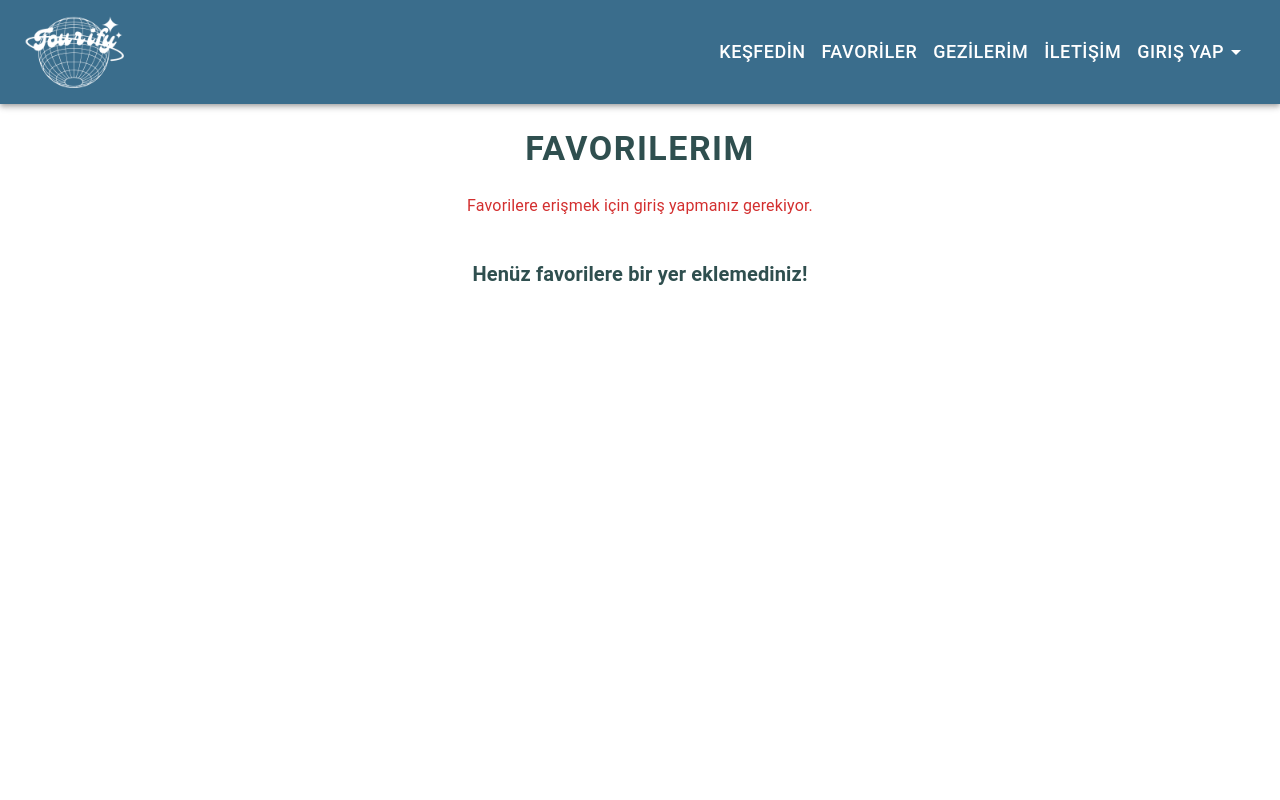
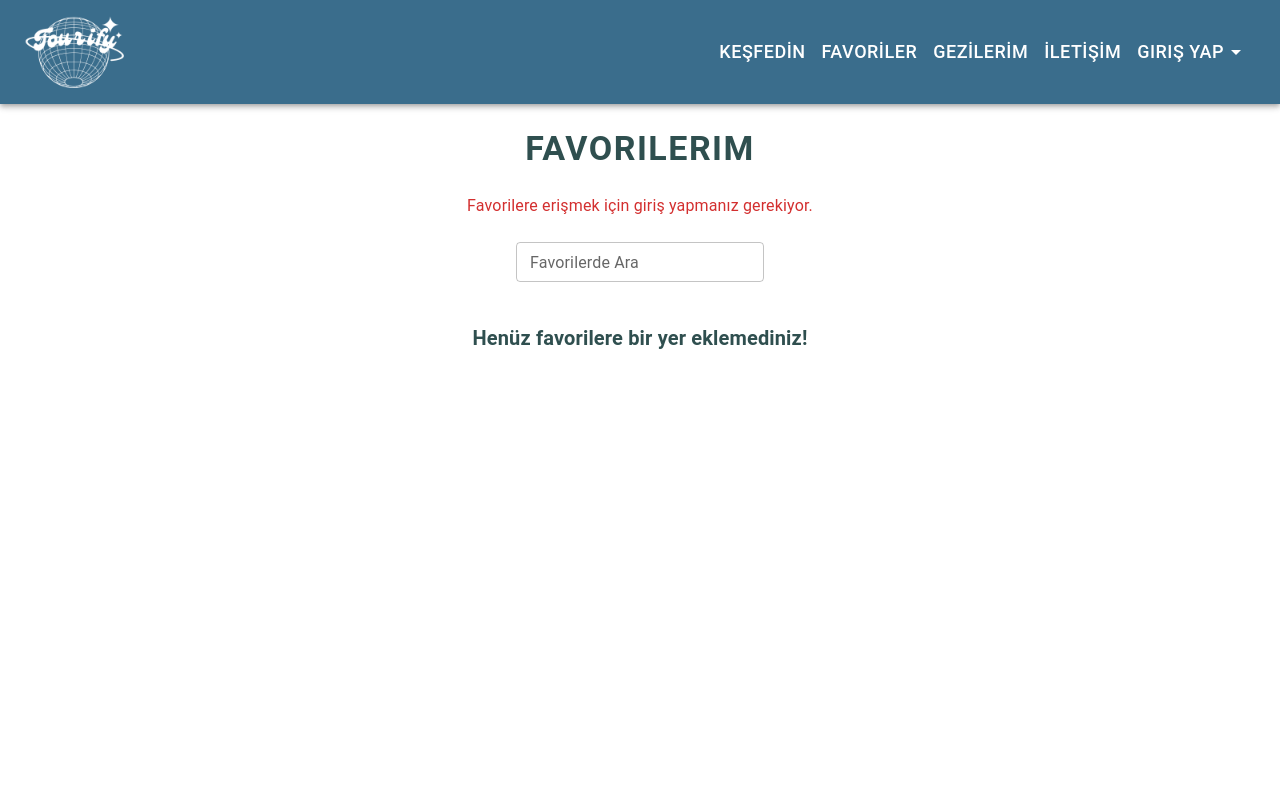
Before and after one commit to enissemerci/Tourify, a React (Vite) app: page /favorites in a window 1280 px wide. Shown: the top 800 px of the page. Built offline with nearby package versions, Linux system fonts and the light colour scheme.

Commit message:
search eklendi

```diff
--- a/src/pages/Favorites.jsx
+++ b/src/pages/Favorites.jsx
@@ -1,11 +1,12 @@
 import React, { useState, useEffect } from "react";
-import { Box, Typography, IconButton } from "@mui/material";
+import { Box, Typography, IconButton, TextField } from "@mui/material";
 import FavoriteIcon from "@mui/icons-material/Favorite";
 import axios from "axios";
 
 const Favorites = () => {
   const [favorites, setFavorites] = useState([]); // Favoriler
   const [error, setError] = useState("");
+  const [searchTerm, setSearchTerm] = useState(""); // Arama terimi
 
   const user = JSON.parse(localStorage.getItem("user")); // Kullanıcı bilgisi
 
@@ -75,6 +76,14 @@ const Favorites = () => {
     }
   };
 
+  const handleSearch = (e) => {
+    setSearchTerm(e.target.value);
+  };
+
+  const filteredFavorites = favorites.filter((item) =>
+    item.placeName.toLowerCase().includes(searchTerm.toLowerCase())
+  );
+
   const renderFavorites = () => (
     <Box
       sx={{
@@ -86,7 +95,7 @@ const Favorites = () => {
         margin: "0 auto",
       }}
     >
-      {favorites.map((item, index) => (
+      {filteredFavorites.map((item, index) => (
         <Box
           key={index}
           sx={{
@@ -154,7 +163,19 @@ const Favorites = () => {
         </Typography>
       )}
 
-      {favorites.length > 0 ? (
+      {/* Arama Çubuğu */}
+      <Box sx={{ display: "flex", justifyContent: "center", mb: 3 }}>
+        <TextField
+          label="Favorilerde Ara"
+          variant="outlined"
+          size="small"
+          value={searchTerm}
+          onChange={handleSearch}
+          sx={{ maxWidth: "400px" }}
+        />
+      </Box>
+
+      {filteredFavorites.length > 0 ? (
         renderFavorites()
       ) : (
         <Typography
--- a/src/pages/PastTravels.jsx
+++ b/src/pages/PastTravels.jsx
@@ -1,19 +1,33 @@
 import React, { useState, useEffect } from "react";
-import { Box, Typography, IconButton } from "@mui/material";
+import { Box, Typography, IconButton, TextField } from "@mui/material";
 import DirectionsCarIcon from "@mui/icons-material/DirectionsCar"; // Araba ikonu
 import DirectionsCarFilledIcon from "@mui/icons-material/DirectionsCarFilled"; // Dolu araba ikonu
 import axios from "axios";
 
 export const PastTravels = () => {
   const [visitedPlaces, setVisitedPlaces] = useState([]); // Geçmiş gezilen yerler
+  const [filteredPlaces, setFilteredPlaces] = useState([]); // Arama sonucu filtrelenmiş yerler
   const [error, setError] = useState("");
   const [tempVisitedPlaces, setTempVisitedPlaces] = useState([]); // Geçici ziyaret edilen yerler (ikon durumu için)
+  const [searchTerm, setSearchTerm] = useState(""); // Arama terimi
 
   const user = JSON.parse(localStorage.getItem("user")); // Kullanıcı bilgisi
 
   useEffect(() => {
     fetchVisitedPlaces();
   }, []);
+
+  useEffect(() => {
+    if (searchTerm === "") {
+      setFilteredPlaces(tempVisitedPlaces); // Eğer arama terimi boşsa, tüm yerleri göster
+    } else {
+      setFilteredPlaces(
+        tempVisitedPlaces.filter((place) =>
+          place.placeName.toLowerCase().includes(searchTerm.toLowerCase())
+        )
+      );
+    }
+  }, [searchTerm, tempVisitedPlaces]);
 
   const fetchVisitedPlaces = async () => {
     setError("");
@@ -34,13 +48,17 @@ export const PastTravels = () => {
       );
       console.log("Gelen Gezilen Yerler:", response.data);
       setVisitedPlaces(response.data || []);
-      setTempVisitedPlaces(response.data.map(place => ({
-        ...place,
-        hasVisited: place.hasVisited // Geçici durum
-      })));
+      setTempVisitedPlaces(
+        response.data.map((place) => ({
+          ...place,
+          hasVisited: place.hasVisited, // Geçici durum
+        }))
+      );
     } catch (err) {
       console.error("Gezilen yerler alınırken hata oluştu:", err);
-      setError("Gezilen yerler alınırken bir hata oluştu. Lütfen tekrar deneyin.");
+      setError(
+        "Gezilen yerler alınırken bir hata oluştu. Lütfen tekrar deneyin."
+      );
     }
   };
 
@@ -51,7 +69,7 @@ export const PastTravels = () => {
     }
 
     // Ikon değişikliği için yerin geçici durumunu güncelle
-    const updatedPlaces = tempVisitedPlaces.map(item =>
+    const updatedPlaces = tempVisitedPlaces.map((item) =>
       item.placeGoogleId === place.placeGoogleId
         ? { ...item, hasVisited: !item.hasVisited }
         : item
@@ -86,7 +104,7 @@ export const PastTravels = () => {
         margin: "0 auto",
       }}
     >
-      {tempVisitedPlaces.map((item, index) => (
+      {filteredPlaces.map((item, index) => (
         <Box
           key={index}
           sx={{
@@ -132,7 +150,8 @@ export const PastTravels = () => {
               bottom: 0,
               width: "100%",
               height: "50%",
-              background: "linear-gradient(to top, rgba(0, 0, 0, 0.7), transparent)",
+              background:
+                "linear-gradient(to top, rgba(0, 0, 0, 0.7), transparent)",
               color: "#fff",
               display: "flex",
               flexDirection: "column",
@@ -143,7 +162,9 @@ export const PastTravels = () => {
             <Typography variant="h6" sx={{ fontWeight: "bold" }}>
               {item.placeName}
             </Typography>
-            <Typography variant="body2">{item.address || "Adres Bilgisi Yok"}</Typography>
+            <Typography variant="body2">
+              {item.address || "Adres Bilgisi Yok"}
+            </Typography>
           </Box>
         </Box>
       ))}
@@ -173,6 +194,26 @@ export const PastTravels = () => {
         </Typography>
       )}
 
+      {/* Arama çubuğu */}
+      <Box
+        sx={{
+          display: "flex",
+          justifyContent: "center",
+          alignItems: "center",
+          mb: 3,
+        }}
+      >
+        <TextField
+          label="Yer ara"
+          variant="outlined"
+          size="small"
+          fullWidth
+          sx={{ maxWidth: "400px" }} // Küçük bir genişlik sınırı
+          value={searchTerm}
+          onChange={(e) => setSearchTerm(e.target.value)}
+        />
+      </Box>
+
       {visitedPlaces.length > 0 ? (
         renderVisitedPlaces()
       ) : (
```
